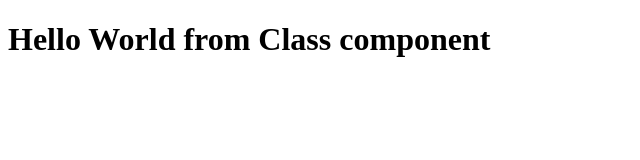
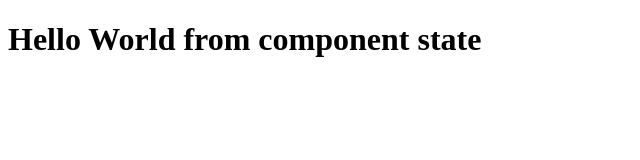
Before and after one commit to CraftAcademy/redux_demo_2020_03_17, a React (Create React App) app: page / in a window 1280 px wide. Shown: the top 160 px of the page, without its empty margins (0-640 px from the left). Built offline with nearby package versions, Linux system fonts and the light colour scheme.

Commit message:
basic hello world from a class component state

```diff
--- a/src/App.jsx
+++ b/src/App.jsx
@@ -1,10 +1,13 @@
 import React, { Component } from 'react';
 
 class App extends Component {
+	state = {
+		message: "Hello World from component state"
+	}
 	render() {
 		return (
 			<>
-				<h1>Hello World from Class component</h1>
+				<h1>{this.state.message}</h1>
 			</>
 		);
 	}
```
